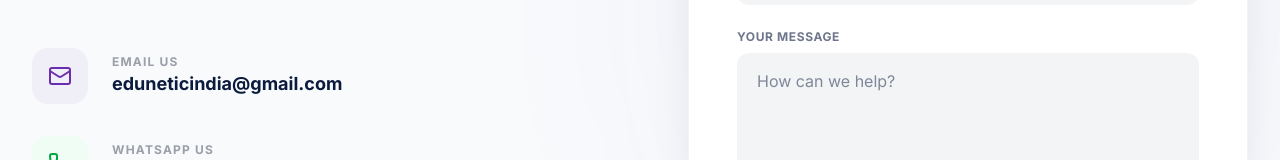
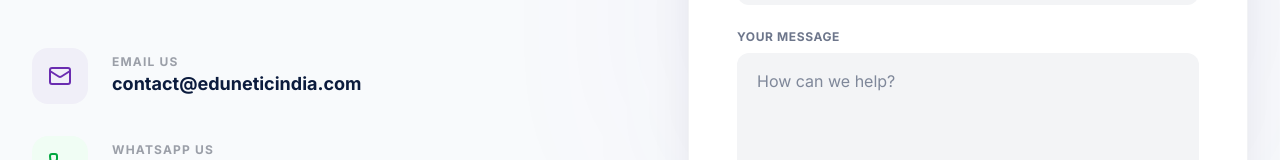
Before and after one commit to eduneticindia-pixel/eduneticindiafinall, a Next.js app in the folder edunetic-india/: page /contact in a window 1280 px wide. Shown: the part 452-612 px from the top of the page. Built offline with nearby package versions, Linux system fonts and the light colour scheme; no server answers.

Commit message:
Update contact email address in page.tsx

```diff
--- a/edunetic-india/app/contact/page.tsx
+++ b/edunetic-india/app/contact/page.tsx
@@ -118,7 +118,7 @@
                 </div>
                 <div>
                   <div className="text-xs font-bold text-[#0F172A]/40 uppercase tracking-widest">Email Us</div>
-                  <div className="text-lg font-bold text-[#0B1B3D]">eduneticindia@gmail.com</div>
+                  <div className="text-lg font-bold text-[#0B1B3D]">contact@eduneticindia.com</div>
                 </div>
               </div>
               <div className="flex items-center space-x-6">
```
